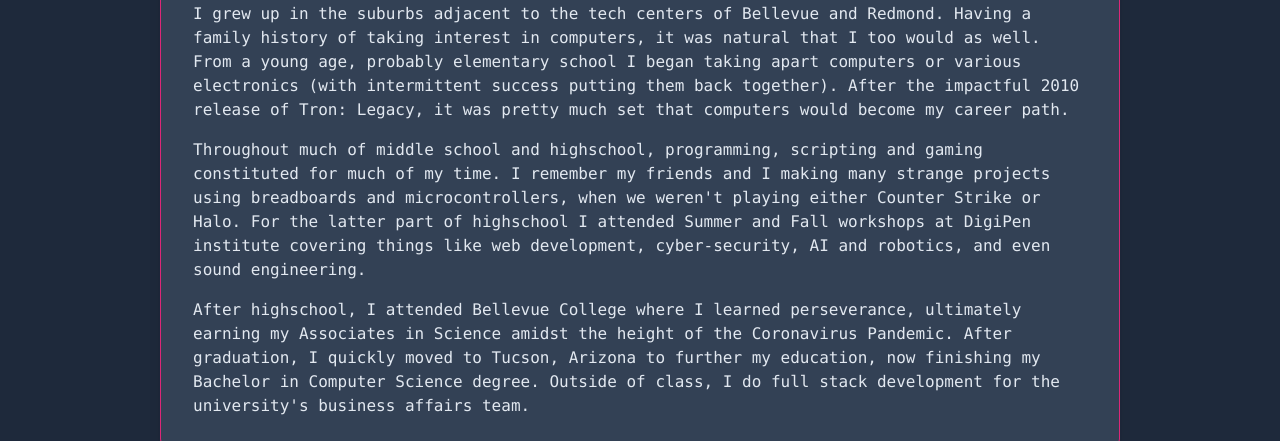
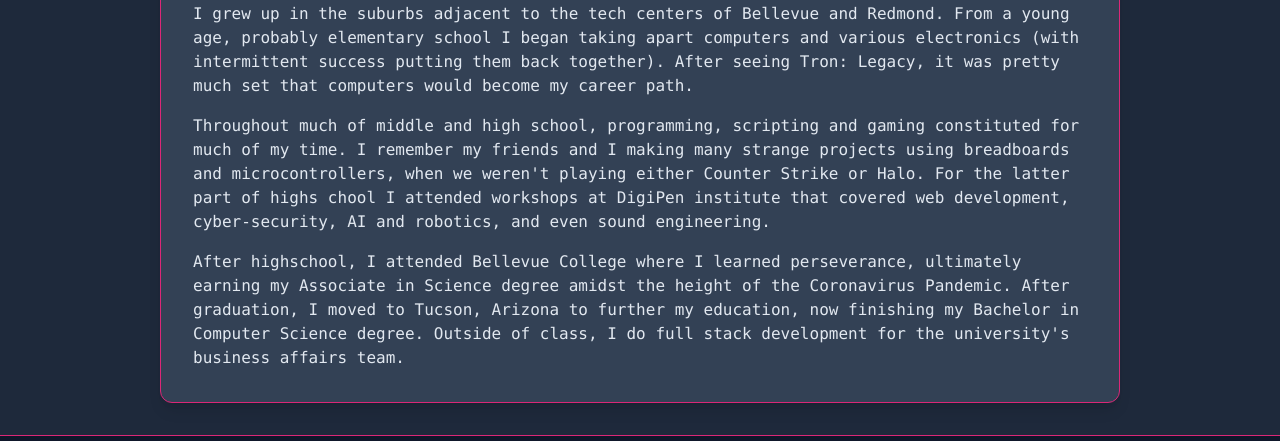
Before and after one commit to seippolf/justinmjoh, a Gatsby site: page /about in a window 1280 px wide. Shown: the part 334-775 px from the top of the page. Built offline with nearby package versions, Linux system fonts and the light colour scheme; Gatsby itself is replaced by a stand-in of ours.

Commit message:
minor wordage tweaks

```diff
--- a/src/pages/about.tsx
+++ b/src/pages/about.tsx
@@ -19,22 +19,20 @@ export default function AboutPage() {
                 <img src={ photo } width="148" height="148" alt="Justin Johnson" className="mx-auto border border-cyan-600 rounded-xl"/>
                 <h2 className="text-xl font-bold underline">About Me</h2>
                 <p>
-                    I grew up in the suburbs adjacent to the tech centers of Bellevue and Redmond. Having a family
-                    history of taking interest in computers, it was natural that I too would as well. From a young
-                    age, probably elementary school I began taking apart computers or various electronics (with
-                    intermittent success putting them back together). After the impactful 2010 release of Tron: Legacy, it
+                    I grew up in the suburbs adjacent to the tech centers of Bellevue and Redmond. From a young
+                    age, probably elementary school I began taking apart computers and various electronics (with
+                    intermittent success putting them back together). After seeing Tron: Legacy, it
                     was pretty much set that computers would become my career path.
                 </p>
                 <p>
-                    Throughout much of middle school and highschool, programming, scripting and gaming constituted for much
+                    Throughout much of middle and high school, programming, scripting and gaming constituted for much
                     of my time. I remember my friends and I making many strange projects using breadboards and microcontrollers,
-                    when we weren't playing either Counter Strike or Halo. For the latter part of highschool I attended Summer
-                    and Fall workshops at DigiPen institute covering things like web development, cyber-security, AI and robotics,
-                    and even sound engineering.
+                    when we weren't playing either Counter Strike or Halo. For the latter part of highs chool I attended workshops
+                    at DigiPen institute that covered web development, cyber-security, AI and robotics, and even sound engineering.
                 </p>
                 <p>
-                    After highschool, I attended Bellevue College where I learned perseverance, ultimately earning my Associates in Science
-                    amidst the height of the Coronavirus Pandemic. After graduation, I quickly moved to Tucson, Arizona to further my
+                    After highschool, I attended Bellevue College where I learned perseverance, ultimately earning my Associate in Science
+                    degree amidst the height of the Coronavirus Pandemic. After graduation, I moved to Tucson, Arizona to further my
                     education, now finishing my Bachelor in Computer Science degree. Outside of class, I do full stack development for the university's
                     business affairs team.
                 </p>
```
